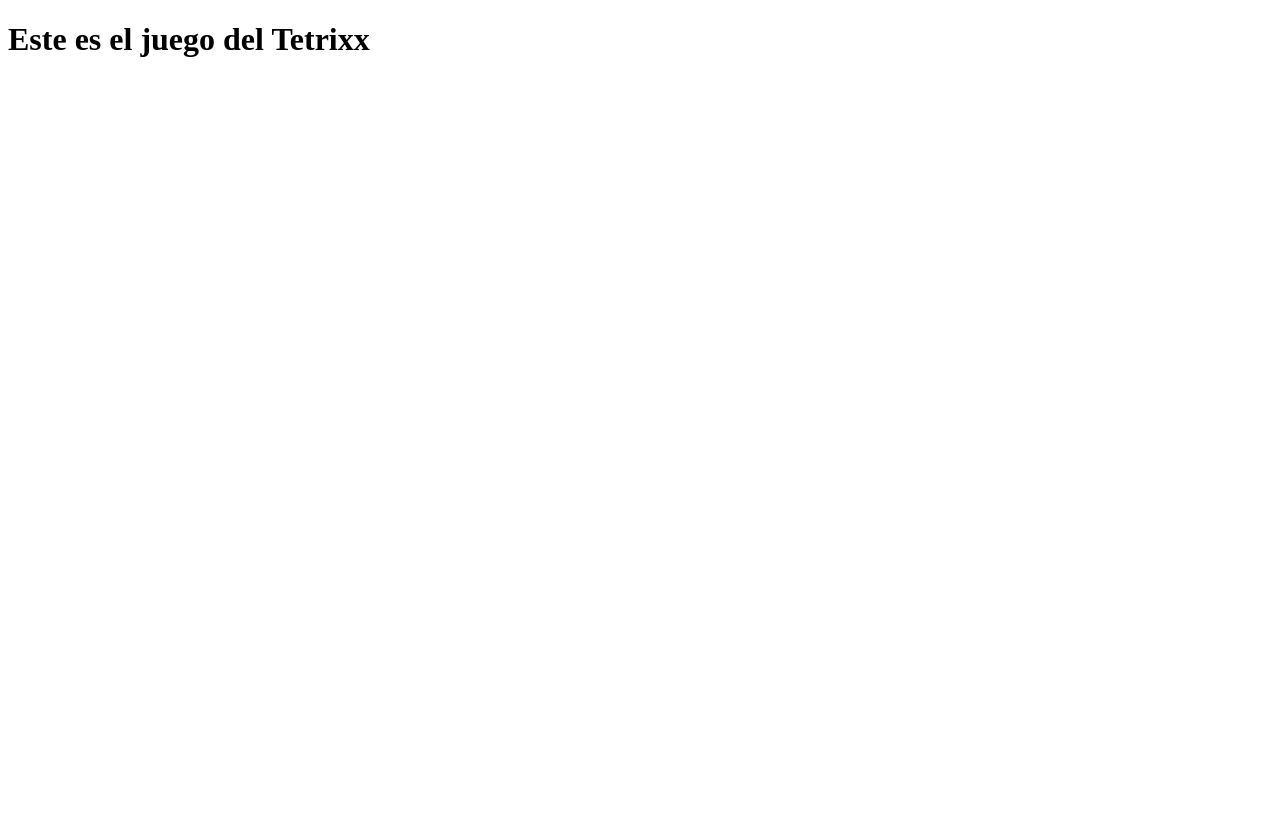
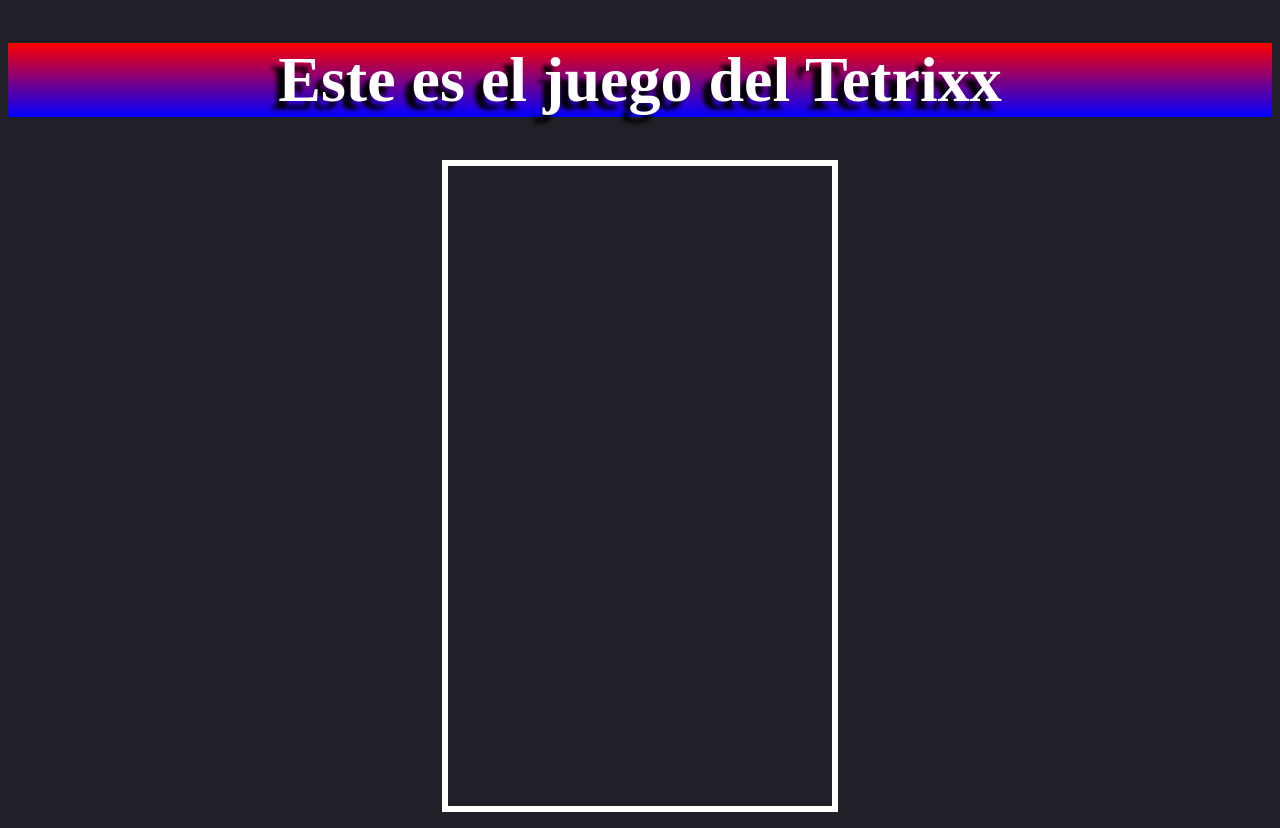
Before and after one commit to Alejandro-Quiceno-Perez/juegoTetrix, a plain HTML site: page index.html in a window 1280 px wide. Before the commit the page ends 800 px from the top, so only its background shows below. Drawn offline with Linux system fonts and the light colour scheme.

Commit message:
Se aañadieron los estilos de nuestro canvas y nuestro titulo ahora seguiremos con el codigo js

```diff
--- a/index.html
+++ b/index.html
@@ -4,9 +4,13 @@
     <meta charset="UTF-8">
     <meta http-equiv="X-UA-Compatible" content="IE=edge">
     <meta name="viewport" content="width=device-width, initial-scale=1.0">
+    <link rel="stylesheet" href="tetris.css">
     <title>Juego Tetrixx</title>
 </head>
 <body>
     <h1>Este es el juego del Tetrixx</h1>
+    <div id="score"></div>
+    <canvas id="tetris" width="240" height="400"></canvas>
+    <script src=""></script>
 </body>
 </html>
--- /dev/null
+++ b/tetris.css
@@ -0,0 +1,15 @@
+body {
+    background: #202028;
+    color: #fff;
+    font-size: 2em;
+    text-align: center;
+}
+h1 {
+    background: linear-gradient(red, blue);
+    color: mix(#fff, #e91e63, 85%);
+	text-shadow: -8px 8px 4px black;
+}
+canvas {
+    border: solid 0.2em #fff;
+    height: 80vh;
+}
```
Also changed, not shown: tetris.js (added).
